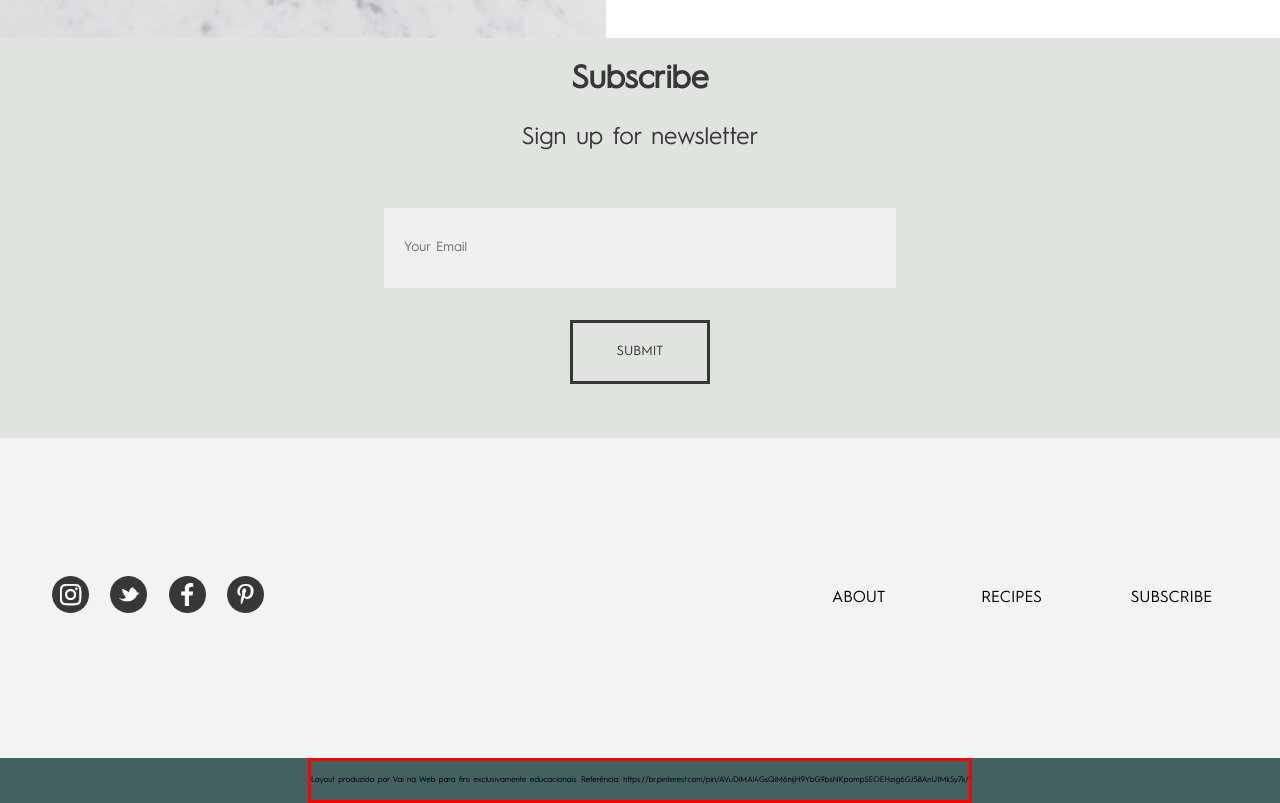
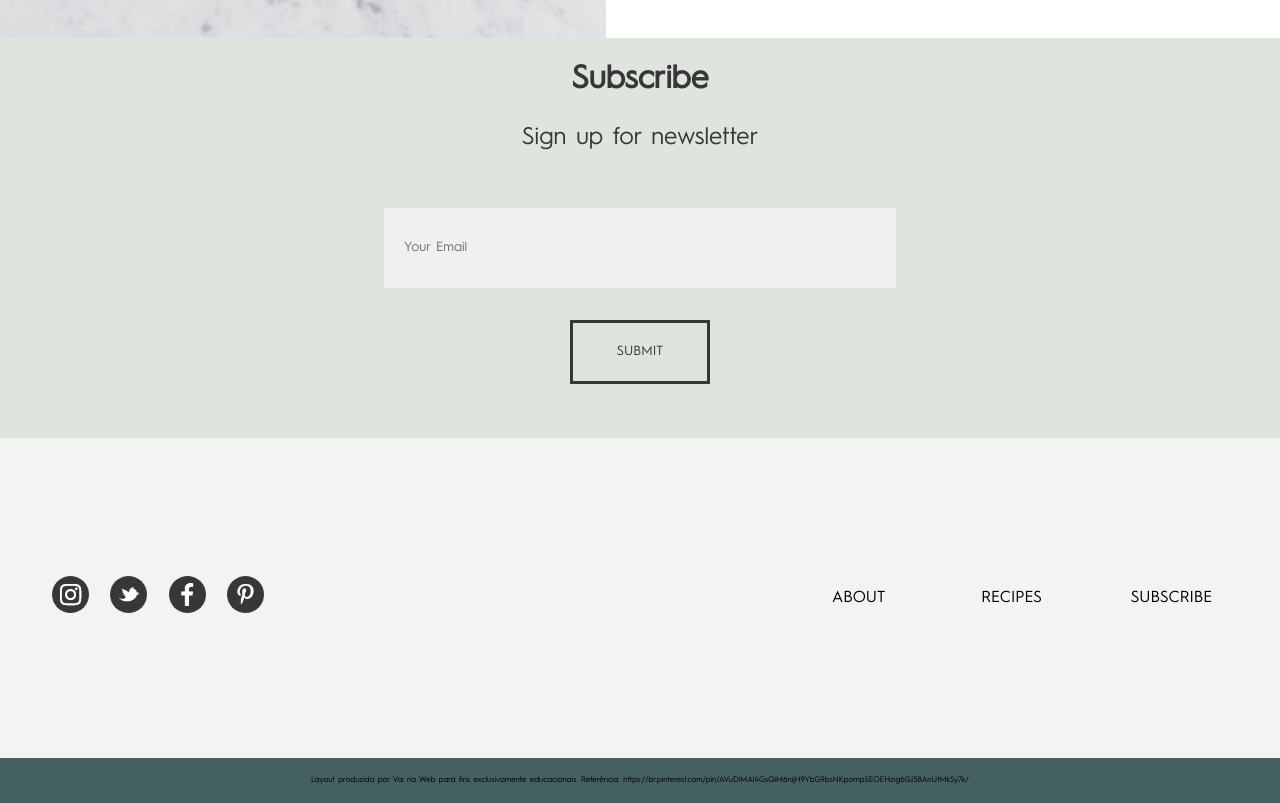
Before and after one commit to KermitTheSapo/Recipes-vnw, a React (Create React App) app: page / in a window 1280 px wide. Shown: the part 1868-2671 px from the top of the page. Built offline with nearby package versions, Linux system fonts and the light colour scheme.

Commit message:
tirei um border solid red da footer

```diff
--- a/src/styles/Footer.js
+++ b/src/styles/Footer.js
@@ -106,5 +106,5 @@ export const Paragraph = styled.p`
     text-align: center;
     height: 100%;
     font-size: 0.5rem;
-    border: solid red;
+
 `
```
